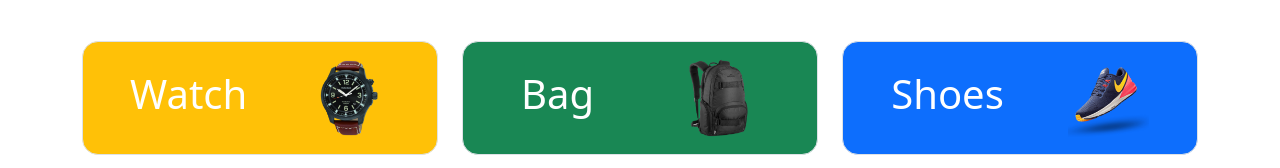
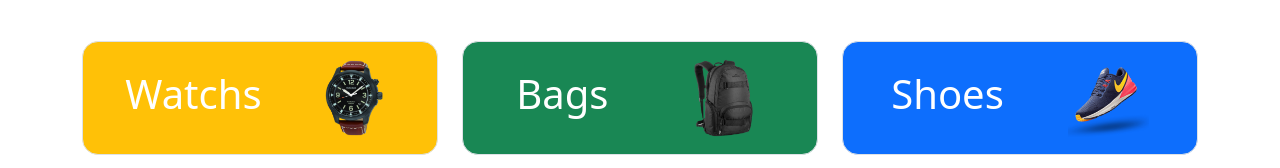
Before and after one commit to RakinulIslam1/ecommerce, a plain HTML site: page index.html in a window 1280 px wide. Shown: the part 629-797 px from the top of the page. Drawn offline with nearby package versions, Linux system fonts and the light colour scheme.

Commit message:
last push

```diff
--- a/index.html
+++ b/index.html
@@ -128,13 +128,13 @@
             <div class="row g-4">
                 <div class="col-lg-4 col-md-4 col-sm-12 w-30">
                     <div class="p-3 border rounded-4 text-white bg-warning d-flex justify-content-around align-items-center">
-                        <h1>Watch</h1>
+                        <h1>Watchs</h1>
                         <img class="w-25" src="./images/categories/watch.png" alt="">
                     </div>
                 </div>
                 <div class="col-lg-4 col-md-4 col-sm-12 w-30">
                     <div class="p-3 border rounded-4 text-white bg-success d-flex justify-content-around align-items-center">
-                        <h1>Bag</h1>
+                        <h1>Bags</h1>
                         <img class="w-25" src="./images/categories/bag.png" alt="">
                     </div>
                 </div>
```
